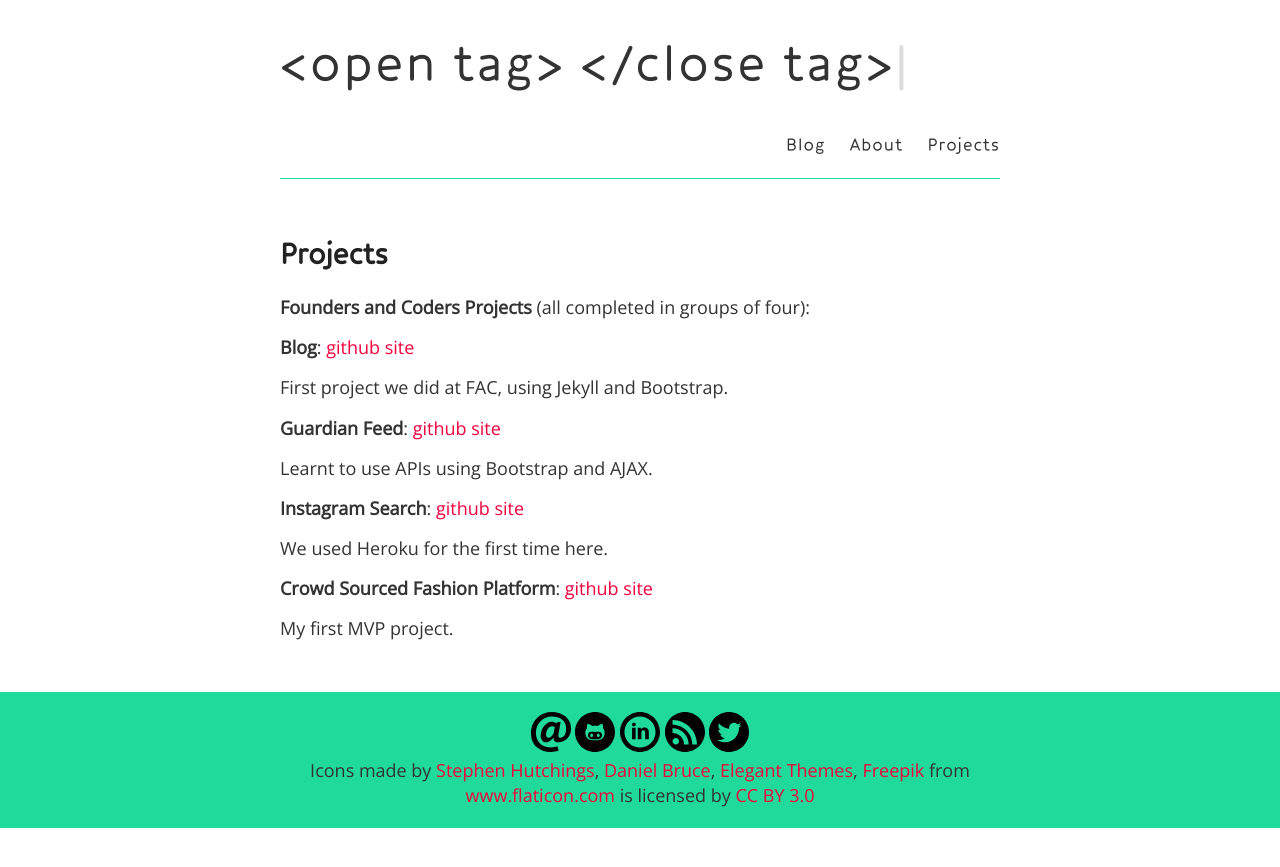
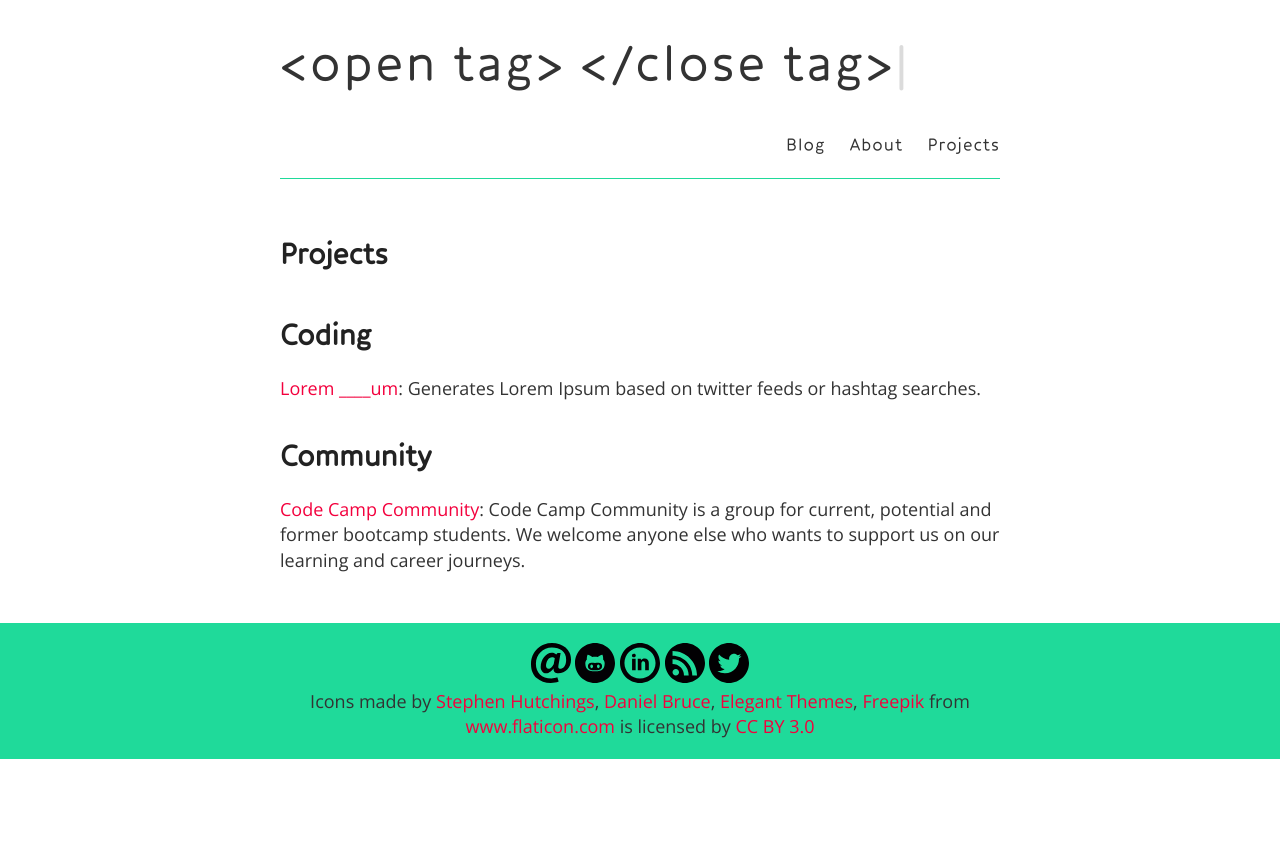
Before and after one commit to oluoluoxenfree/oluoluoxenfree.github.io, a Jekyll site: the page built from projects.md, in a window 1280 px wide. Shown: the top 867 px of the page. Built offline with Jekyll 4.4.1, drawn with Linux system fonts in a browser that asks for light colours; nearby versions of some CDN libraries; Markdown is read by kramdown in place of the engine named in the settings.

Commit message:
changed projects page

```diff
--- a/projects.md
+++ b/projects.md
@@ -4,20 +4,11 @@ title: Projects
 permalink: /projects/
 ---
 
-**Founders and Coders Projects** (all completed in groups of four):
+#Coding
 
-**Blog**: [github](https://github.com/TEAM-SORD/SORDGuardiansJ) [site](http://team-sord.github.io/)
+[Lorem ____um](http://www.opentagclosetag.com/lorem-blankum/): Generates Lorem Ipsum based on twitter feeds or hashtag searches.
 
-First project we did at FAC, using Jekyll and Bootstrap.
 
-**Guardian Feed**: [github](https://github.com/TEAM-SORD/SORDGuardians.github.io) [site](http://team-sord.github.io/SORDGuardiansJ/)
+#Community
 
-Learnt to use APIs using Bootstrap and AJAX.
-
-**Instagram Search**: [github](https://github.com/TEAM-SORD/SocialFeed) [site](https://sordsocialfeed.herokuapp.com/)
-
-We used Heroku for the first time here.
-
-**Crowd Sourced Fashion Platform**: [github](https://github.com/fashion-crowdsource/platform) [site](http://crowdsourced-fashion.herokuapp.com/)
-
-My first MVP project.
+[Code Camp Community](http://www.meetup.com/Code-Camp-Community/): Code Camp Community is a group for current, potential and former bootcamp students. We welcome anyone else who wants to support us on our learning and career journeys.
```
